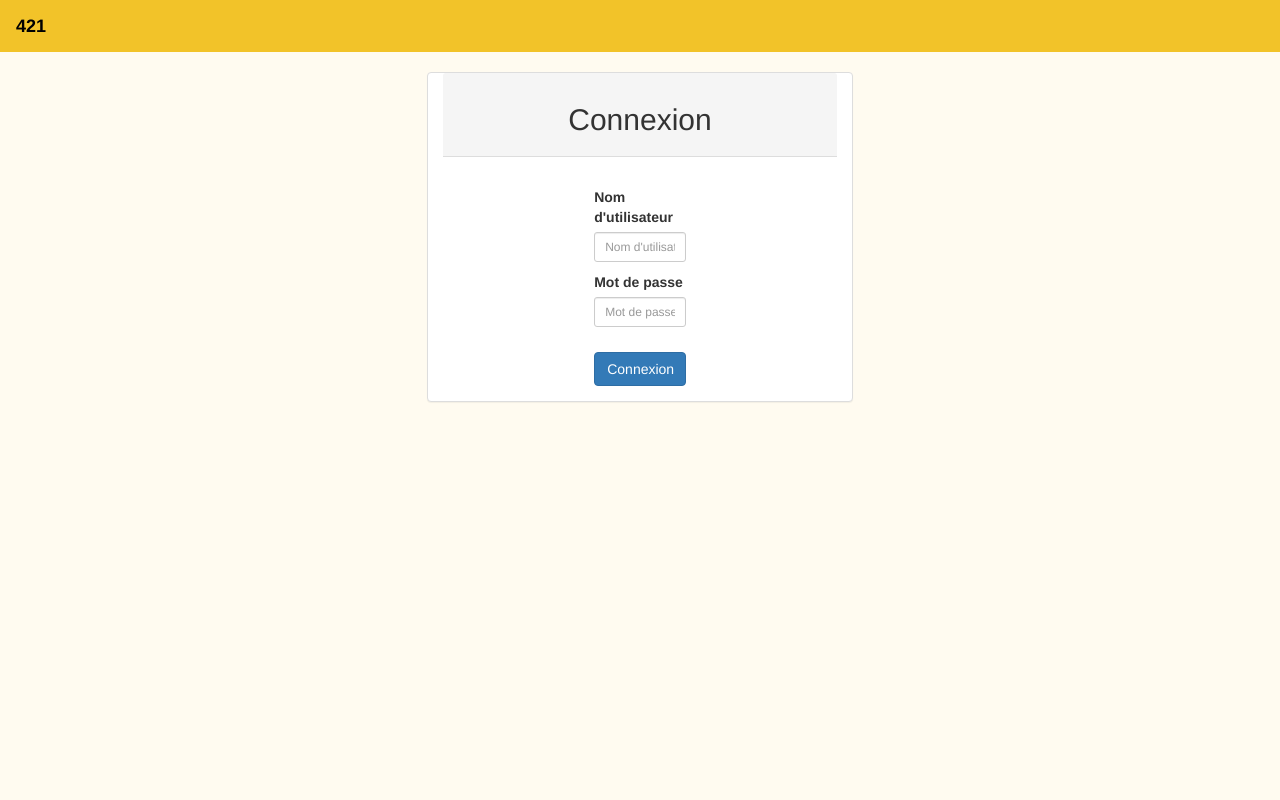
After one commit to TuffBard/421, a PHP site: page /connect.php in a window 1280 px wide. The commit adds this page. Run offline with PHP 8.4, Linux system fonts and the light colour scheme; some libraries are stand-ins or nearby versions.

Commit message:
Page connexion

```diff
--- /dev/null
+++ b/connect.php
@@ -0,0 +1,61 @@
+<html>
+
+<head>
+  <meta charset="utf-8">
+  <title>421</title>
+  <!-- Bootstrap -->
+  <link href="css/bootstrap.min.css" rel="stylesheet">
+  <!-- CSS -->
+  <link href="css/master.css" rel="stylesheet">
+  <!-- jQuery -->
+  <script src="js/jquery-3.1.0.min.js" charset="utf-8"></script>
+  <!-- Bootstrap -->
+  <script src="js/bootstrap.js" charset="utf-8"></script>
+  <!-- JS -->
+  <script src="js/connect.js"></script>
+  <!-- SoundCloud -->
+  <script src="https://connect.soundcloud.com/sdk/sdk-3.1.2.js"></script>
+  <!-- Chart JS -->
+  <script src="https://cdnjs.cloudflare.com/ajax/libs/Chart.js/2.6.0/Chart.bundle.min.js"></script>
+</head>
+
+<body>
+  <nav class="navbar navbar-custom">
+    <div class="container-fluid">
+
+      <div class="navbar-header">
+        <a class="navbar-brand" href="#"><strong>421</strong></a>
+      </div>
+
+    </div>
+  </nav>
+
+  <div class="panel panel-default col-xs-4 col-xs-offset-4">
+    <div class="panel-heading">
+      <center>
+        <h2>Connexion</h2>
+      </center>
+    </div>
+    <div class="panel-body">
+      <form method="POST" action="php/action/connect.php">
+        <div class="form-group">
+          <div class="col-xs-4 col-xs-offset-4">
+            <label>Nom d'utilisateur</label>
+            <input class="form-control input-sm" type="text" name="username" placeholder="Nom d'utilisateur">
+          </div>
+          <div class="col-xs-4 col-xs-offset-4 margin-top-sm">
+            <label>Mot de passe</label>
+            <input class="form-control input-sm" type="password-" name="password" placeholder="Mot de passe">
+          </div>
+          <div class="col-xs-4 col-xs-offset-4 margin-top-lg">
+            <button class="btn btn-primary col-xs-12">Connexion</button>
+          </div>
+        </div>
+      </form>
+    </div>
+  </div>
+
+
+</body>
+
+</html>
--- a/css/master.css
+++ b/css/master.css
@@ -135,7 +135,6 @@ tbody{
 /*
  *  Scrollbar
  */
-
 ::-webkit-scrollbar-track
 {
 	-webkit-box-shadow: inset 0 0 6px rgba(0,0,0,0.3);
@@ -161,5 +160,21 @@ tbody{
 											  transparent)
 }
 /*
- *  End ccrollbar
+ *  End scrollbar
  */
+
+/*
+ *  margin
+ */
+  .margin-top-sm{
+  margin-top: 10px;
+ }
+  .margin-top-md{
+  margin-top: 20px;
+ }
+ .margin-top-lg{
+  margin-top: 25px;
+ }
+/*
+ *  End margin
+ */
--- a/php/connection/connectBD.php
+++ b/php/connection/connectBD.php
@@ -3,7 +3,7 @@
  * /php/connection/connectBD.php
  */
 try {
-    $bdd = new PDO('mysql:host=127.0.0.1;dbname=421', 'root', '', array(PDO::ATTR_ERRMODE => PDO::ERRMODE_EXCEPTION));
+    $bdd = new PDO('mysql:host=127.0.0.1;dbname=nicolasehfbd', 'root', '');
 } catch (Exception $e) {
     die('Erreur : ' . $e->getMessage());
 }
```
Also changed, not shown: js/master.js (+20 -20 lines), php/action/connect.php (added, +21 -0 lines), js/connect.js (added).
